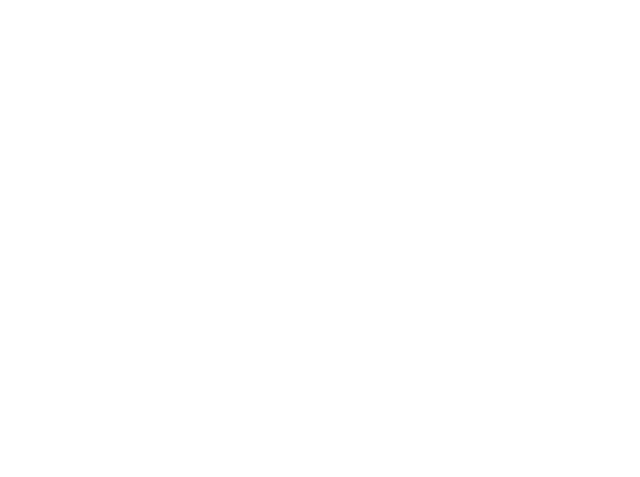
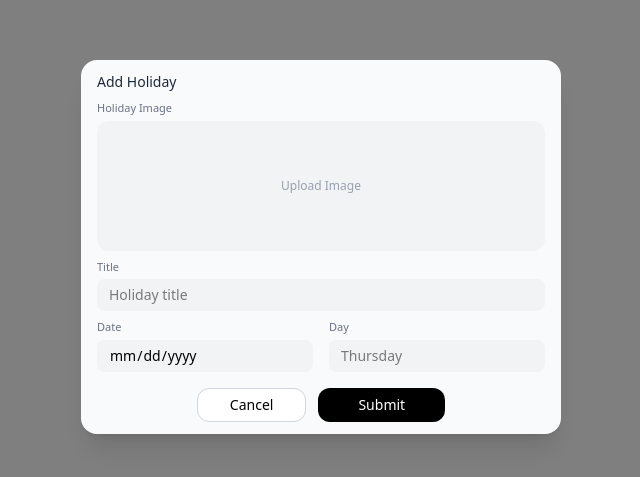
Before and after one commit to shraddha-akolkar/task1, a React (Vite) app: page /HolidayModal in a window 1280 px wide. Before the commit this address had no page. Shown: the part 153-630 px from the top of the page, without its empty margins (319-959 px from the left). Built offline with nearby package versions, Linux system fonts and the light colour scheme.

Commit message:
feat: Add HolidaysModal and Meeting component; update routing and enhance UI interactions in Leave and Attendance components

```diff
--- a/src/App.jsx
+++ b/src/App.jsx
@@ -10,6 +10,8 @@ import AdminPanel from "./components/AdminPortal";
 import Attendance from "./components/Attendance";
 import AttendanceModal from "./components/AttendanceModal";
 import LeaveModal from "./components/LeaveModal";
+import HolidaysModal from "./components/HolidaysModal";
+import Meeting from "./components/Meeting";
 import Demo from "./components/Demo";
 import Leave from "./components/Leave";
 import { Toaster } from "react-hot-toast";
@@ -68,9 +70,18 @@ function App() {
             </ProtectedRoute>
           }
         />
+        <Route
+          path="/meeting"
+          element={
+            <ProtectedRoute>
+              <Meeting />
+            </ProtectedRoute>
+          }
+        />
         <Route path="/" element={<Login />} />
         <Route path="/AttendanceModal" element={<AttendanceModal />} />
         <Route path="/LeaveModal" element={<LeaveModal />} />
+        <Route path="/HolidayModal" element={<HolidaysModal />} />
         <Route path="/Leave" element={<Leave />} />
         <Route path="/register" element={<RegisterEmployeeModal />} />
         <Route
--- a/src/components/Attendance.jsx
+++ b/src/components/Attendance.jsx
@@ -127,7 +127,11 @@ export default function Leave() {
                 </div>
 
                 <div className="lg:mb-2 h-8 w-8 rounded-xl border border-gray-200 bg-[#FAFAFA] flex items-center justify-center cursor-pointer hover:bg-gray-100 transition">
-                  <img src={building} className="w-4 h-4" />
+                  <img
+                    src={building}
+                    className="w-4 h-4"
+                    onClick={() => navigate("/meeting")}
+                  />
                 </div>
               </div>
             </div>
--- a/src/components/Dashboard.jsx
+++ b/src/components/Dashboard.jsx
@@ -357,7 +357,11 @@ export default function EmployeesPage() {
                 </div>
 
                 <div className="lg:mb-2 h-8 w-8 rounded-xl border border-gray-200 bg-[#FAFAFA] flex items-center justify-center cursor-pointer hover:bg-gray-100 transition">
-                  <img src={building} className="w-4 h-4" />
+                  <img
+                    src={building}
+                    className="w-4 h-4"
+                    onClick={() => navigate("/meeting")}
+                  />
                 </div>
               </div>
             </div>
--- a/src/components/Holidays.jsx
+++ b/src/components/Holidays.jsx
@@ -1,6 +1,6 @@
 import React, { useState, useEffect, useCallback } from "react";
 import { useNavigate } from "react-router-dom";
-import LeaveModal from "./LeaveModal";
+import HolidaysModal from "./HolidaysModal";
 import filter from "../assets/filter.png";
 import file from "../assets/file.png";
 import building from "../assets/building.png";
@@ -106,7 +106,11 @@ export default function Leave() {
                 </div>
 
                 <div className="lg:mb-2 h-8 w-8 rounded-xl border border-gray-200 bg-[#FAFAFA] flex items-center justify-center cursor-pointer hover:bg-gray-100 transition">
-                  <img src={building} className="w-4 h-4" />
+                  <img
+                    src={building}
+                    className="w-4 h-4"
+                    onClick={() => navigate("/meeting")}
+                  />
                 </div>
               </div>
             </div>
@@ -284,6 +288,7 @@ export default function Leave() {
               </div>
             </div>
             <div className="p-4 rounded-xl"></div>
+            {showModal && <HolidaysModal onClose={() => setShowModal(false)} />}
           </div>
         </div>
       </div>
--- a/src/components/HolidaysModal.jsx
+++ b/src/components/HolidaysModal.jsx
@@ -0,0 +1,98 @@
+import React, { useState } from "react";
+
+const HolidaysModal = ({ onClose }) => {
+  const [image, setImage] = useState(null);
+
+  const handleImage = (e) => {
+    const file = e.target.files[0];
+    if (file) {
+      setImage(URL.createObjectURL(file));
+    }
+  };
+
+  return (
+    <div className="fixed inset-0 bg-black/50 backdrop-blur-[2px] flex items-center justify-center z-50">
+      <form className="bg-[#F9FAFB] w-[480px] rounded-2xl shadow-xl px-4 py-3 flex flex-col">
+        {/* HEADER */}
+        <div className="text-sm font-medium text-gray-800 mb-2">
+          Add Holiday
+        </div>
+
+        {/* IMAGE */}
+        <div className="mb-2">
+          <label className="block text-[11px] text-gray-500 mb-1">
+            Holiday Image
+          </label>
+
+          <div className="bg-[#F1F3F5] rounded-xl p-2 flex justify-center items-center h-[130px]">
+            {image ? (
+              <img
+                src={image}
+                alt="holiday"
+                className="h-full w-full object-cover rounded-lg"
+              />
+            ) : (
+              <label className="text-xs text-gray-400 cursor-pointer">
+                Upload Image
+                <input type="file" onChange={handleImage} className="hidden" />
+              </label>
+            )}
+          </div>
+        </div>
+
+        {/* TITLE */}
+        <div className="mb-2">
+          <label className="block text-[11px] text-gray-500 mb-1">Title</label>
+
+          <input
+            type="text"
+            placeholder="Holiday title"
+            className="w-full bg-[#F1F3F5] rounded-lg px-3 py-1.5 text-sm outline-none"
+          />
+        </div>
+
+        {/* DATE + DAY */}
+        <div className="grid grid-cols-2 gap-4 mb-2">
+          <div>
+            <label className="block text-[11px] text-gray-500 mb-1">Date</label>
+
+            <input
+              type="date"
+              className="w-full bg-[#F1F3F5] rounded-lg px-3 py-1.5 text-sm outline-none"
+            />
+          </div>
+
+          <div>
+            <label className="block text-[11px] text-gray-500 mb-1">Day</label>
+
+            <input
+              type="text"
+              placeholder="Thursday"
+              className="w-full bg-[#F1F3F5] rounded-lg px-3 py-1.5 text-sm outline-none"
+            />
+          </div>
+        </div>
+
+        {/* BUTTONS */}
+        <div className="flex justify-center gap-3 pt-2">
+          <button
+            type="button"
+            onClick={onClose}
+            className="px-8 py-1.5 border border-gray-300 rounded-xl text-sm bg-white hover:bg-gray-50"
+          >
+            Cancel
+          </button>
+
+          <button
+            type="submit"
+            className="px-10 py-1.5 bg-black text-white rounded-xl text-sm hover:bg-gray-800"
+          >
+            Submit
+          </button>
+        </div>
+      </form>
+    </div>
+  );
+};
+
+export default HolidaysModal;
--- a/src/components/Leave.jsx
+++ b/src/components/Leave.jsx
@@ -252,7 +252,11 @@ export default function Leave() {
                 </div>
 
                 <div className="lg:mb-2 h-8 w-8 rounded-xl border border-gray-200 bg-[#FAFAFA] flex items-center justify-center cursor-pointer hover:bg-gray-100 transition">
-                  <img src={building} className="w-4 h-4" />
+                  <img
+                    src={building}
+                    className="w-4 h-4"
+                    onClick={() => navigate("/meeting")}
+                  />
                 </div>
               </div>
             </div>
--- /dev/null
+++ b/src/components/Meeting.jsx
@@ -0,0 +1,11 @@
+import React from "react";
+
+const Meeting = () => {
+  return (
+    <div>
+      <h1>meer</h1>
+    </div>
+  );
+};
+
+export default Meeting;
```
